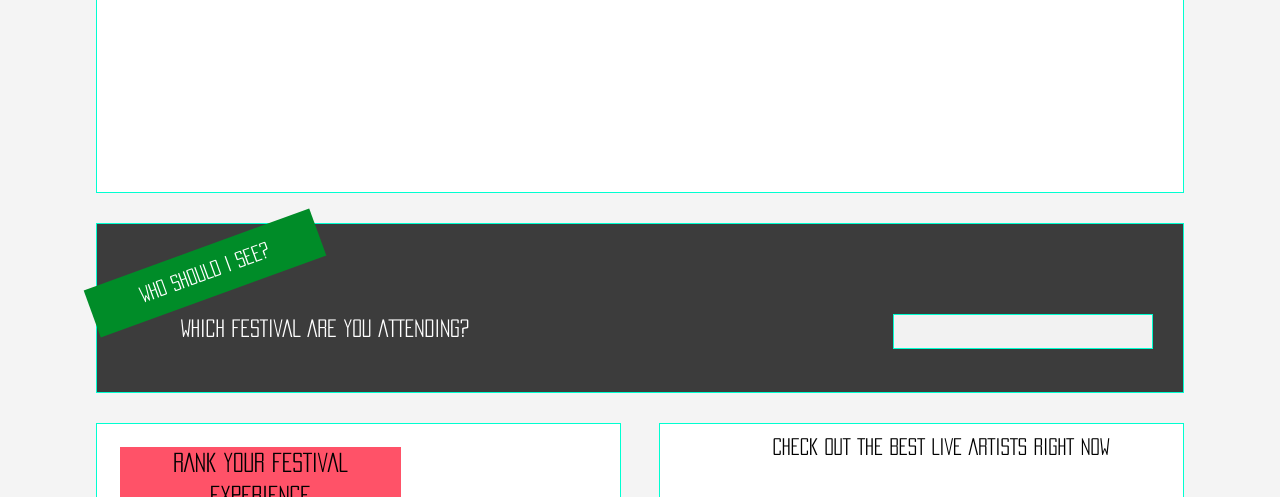
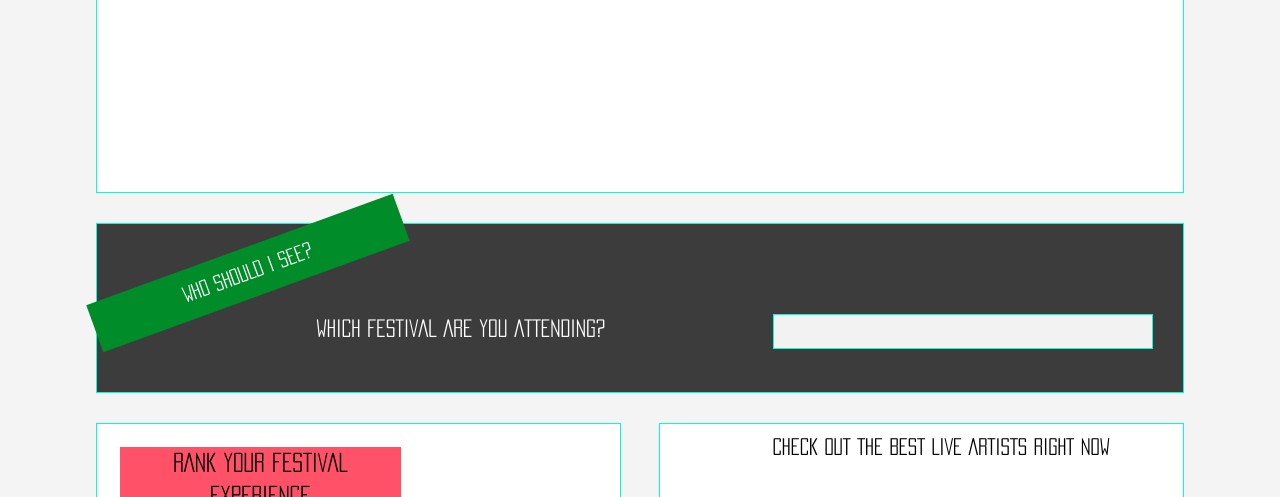
Before and after one commit to StageGageHub/stagegage-frontend, a plain HTML site: page index.html in a window 1280 px wide. Shown: the part 223-720 px from the top of the page. Drawn offline with Linux system fonts and the light colour scheme.

Commit message:
ranking festival picker

```diff
--- a/css/index.css
+++ b/css/index.css
@@ -93,7 +93,7 @@ body {
   background-color: rgb(60, 60, 60);
 }
 
-.center_tile .box_text{
+/*.center_tile .box_text{
   position: relative;
   float: left;
   text-align: center;
@@ -107,9 +107,25 @@ body {
   transform: rotate(-20deg);
   -ms-transform: rotate(-20deg);
   -webkit-transform: rotate(-20deg);
+}*/
+
+.center_tile .box_text{
+  position: relative;
+  float: left;
+  text-align: center;
+  z-index: 6;
+  width: 30%;
+  height: 50px;
+  line-height: 50px;
+  margin: 24px 0 0 -12px;
+  color: rgb(255, 255, 255);
+  background-color: rgb(0, 140, 40);
+  transform: rotate(-20deg);
+  -ms-transform: rotate(-20deg);
+  -webkit-transform: rotate(-20deg);
 }
 
-.center_tile .prompt{
+/*.center_tile .prompt {
   position: relative;
   float: left;
   text-align: center;
@@ -120,11 +136,24 @@ body {
   font-size: 1.1em;
   margin: 80px 0 0 -150px;
   color: rgb(255, 255, 255);
+}*/
+
+.center_tile .prompt {
+  position: relative;
+  float: left;
+  text-align: center;
+  z-index: 6;
+  width: 35%;
+  height: 50px;
+  line-height: 50px;
+  font-size: 1.1em;
+  margin: 80px 0 0 -140px;
+  color: rgb(255, 255, 255);
 }
 
 .center_tile .festival_input {
   float: right;
-  width: 260px;
+  width: 35%;
   height: 35px;
   margin: 90px 30px 0 20px;
   padding: 0 10px;
@@ -138,7 +167,7 @@ body {
 
 .center_tile .festival_input:focus {
   float: right;
-  width: 260px;
+  width: 35%;
   height: 35px;
   margin: 90px 30px 0 20px;
   padding: 0 10px;
@@ -205,7 +234,7 @@ body {
   display: block;
   float: left;
   clear: both;
-  width: 72.7979274611%;
+  width: 90%;
   height: 35px;
   margin: 20px 0 0 20px;
   padding: 0 10px;
```
Also changed, not shown: css/rankings.css (+24 -0 lines), rankings.html (+8 -2 lines).
